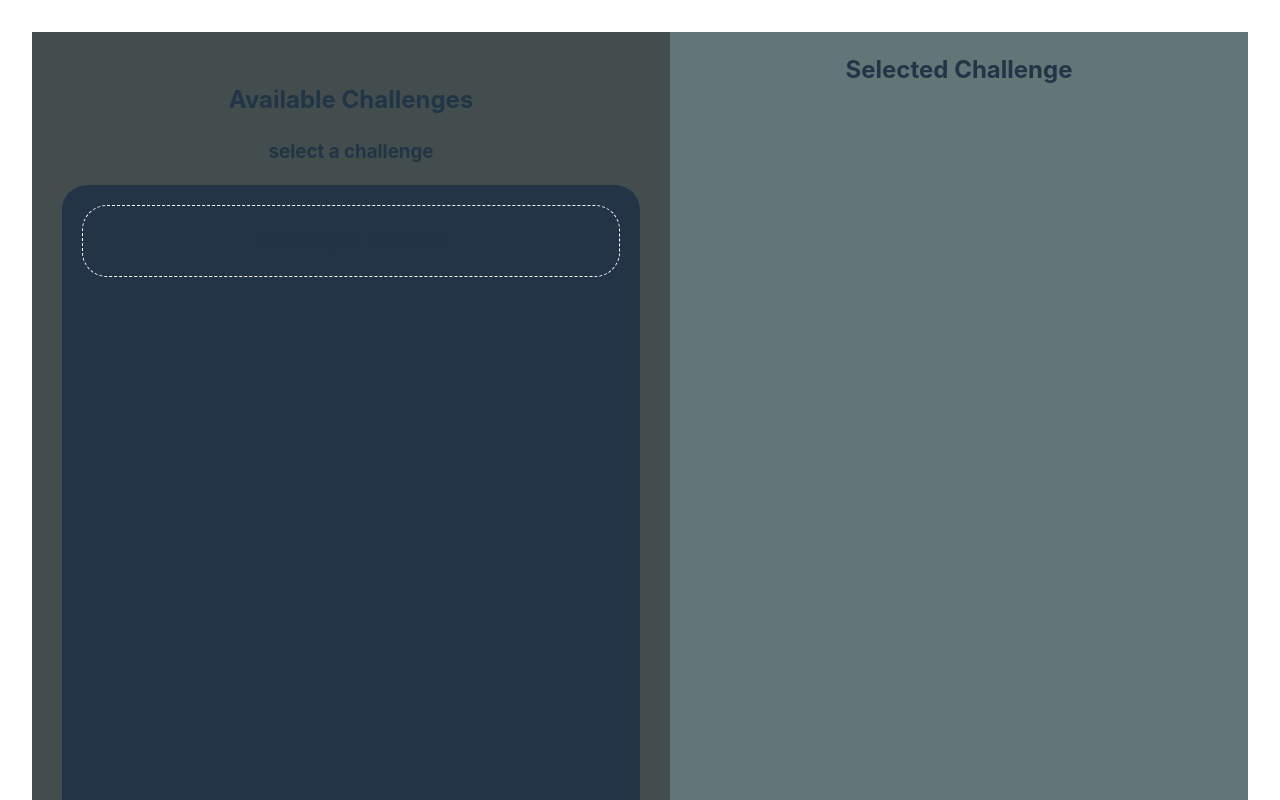
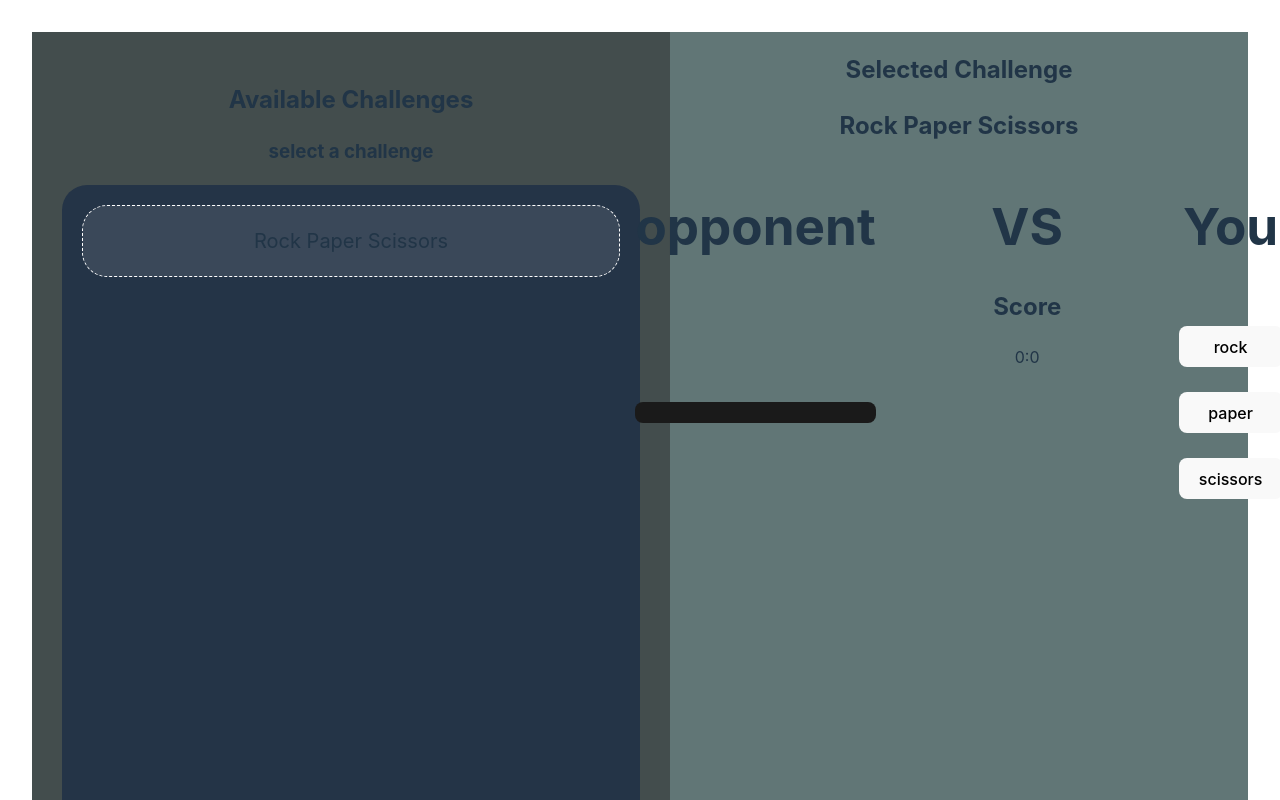
Before and after one commit to luishenrique-gj/vite-react-osf-training, a React (Vite) app: page / in a window 1280 px wide. Shown: the top 800 px of the page. Built offline with nearby package versions, Linux system fonts and the light colour scheme.

Commit message:
feat: implemented option selected style

```diff
--- a/src/App.tsx
+++ b/src/App.tsx
@@ -2,9 +2,10 @@ import  { useState } from 'react';
 import './App.css'
 import SelectedChallenge from './components/selectedChallenge/SelectedChallenge'
 import SideMenu from './components/sideMenu/SideMenu'
+import { menuOptions } from './constants/menuOptions';
 
 function App() {
-    const [selectedOption, setSelectedOption] = useState<string>("");
+    const [selectedOption, setSelectedOption] = useState<string>(menuOptions[0].key);
 
     const handleSelectedOption = (name: string) => {
         setSelectedOption(name);
@@ -12,7 +13,7 @@ function App() {
 
   return (
     <div className='App'>
-      <SideMenu handleSelectedOption={handleSelectedOption} />
+      <SideMenu  selectedOptionKey={selectedOption} handleSelectedOption={handleSelectedOption} />
       <SelectedChallenge selectedChallengeKey ={selectedOption}/>
     </div>
   )
--- a/src/components/sideMenu/SideMenu.tsx
+++ b/src/components/sideMenu/SideMenu.tsx
@@ -4,9 +4,10 @@ import "./sideMenu.scss";
 
 interface props {
     handleSelectedOption: (option:string) => void;
+    selectedOptionKey:string
 }
 
-const SideMenu = ({handleSelectedOption}:props) => {
+const SideMenu = ({handleSelectedOption, selectedOptionKey}:props) => {
 
     return (
         <div className='SideMenu'>
@@ -16,7 +17,7 @@ const SideMenu = ({handleSelectedOption}:props) => {
             </div>
             <div className="SideMenu__options-wrapper">
                 {menuOptions.map((option) => (
-                    <SideMenuOption key={option.key} option={option} handleClick={handleSelectedOption} />
+                    <SideMenuOption  selectedOptionKey={selectedOptionKey} key={option.key} option={option} handleClick={handleSelectedOption} />
                 ))}
             </div>
         </div>
--- a/src/components/sideMenu/sideMenuOption/SideMenuOption.scss
+++ b/src/components/sideMenu/sideMenuOption/SideMenuOption.scss
@@ -5,6 +5,10 @@
     margin-bottom:30px ;
     border-radius: 25px;
 
+    &.selected {
+        background-color: rgba(255, 255, 255, 0.1);
+    }
+
     &:hover {
         background-color: rgba(255, 255, 255, 0.1);
         cursor: pointer;
--- a/src/components/sideMenu/sideMenuOption/SideMenuOption.tsx
+++ b/src/components/sideMenu/sideMenuOption/SideMenuOption.tsx
@@ -1,15 +1,21 @@
+import classNames from "classnames";
 import { IMenuOptions } from "../../../constants/menuOptions";
 import './SideMenuOption.scss';
 
 interface SideMenuOptionProps {
-    option:IMenuOptions
-    handleClick: (name: string) => void;
+    option:IMenuOptions,
+    selectedOptionKey:string,
+    handleClick: (name: string) => void,
 }
 
-const SideMenuOption = ({option, handleClick}: SideMenuOptionProps) => {
+const SideMenuOption = ({option,selectedOptionKey, handleClick}: SideMenuOptionProps) => {
+
+
+
+    const optionsClassName= classNames({SideMenuOption: true, selected: selectedOptionKey === option.key})
 
     return (
-    <div className="SideMenuOption" onClick={()=>handleClick(option.key)}>
+    <div className={optionsClassName} onClick={()=>handleClick(option.key)}>
         {option.name}
     </div>
      );
```
